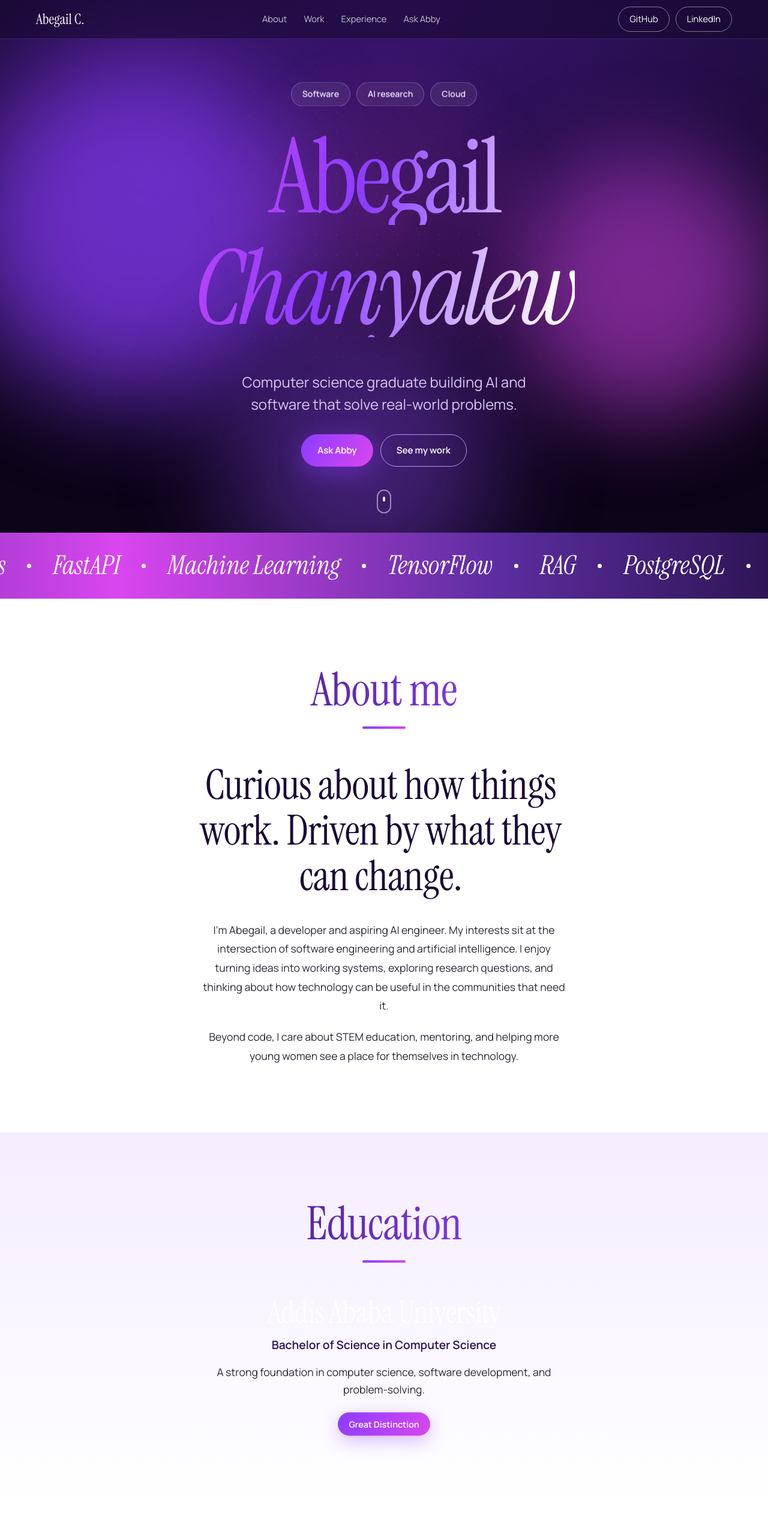
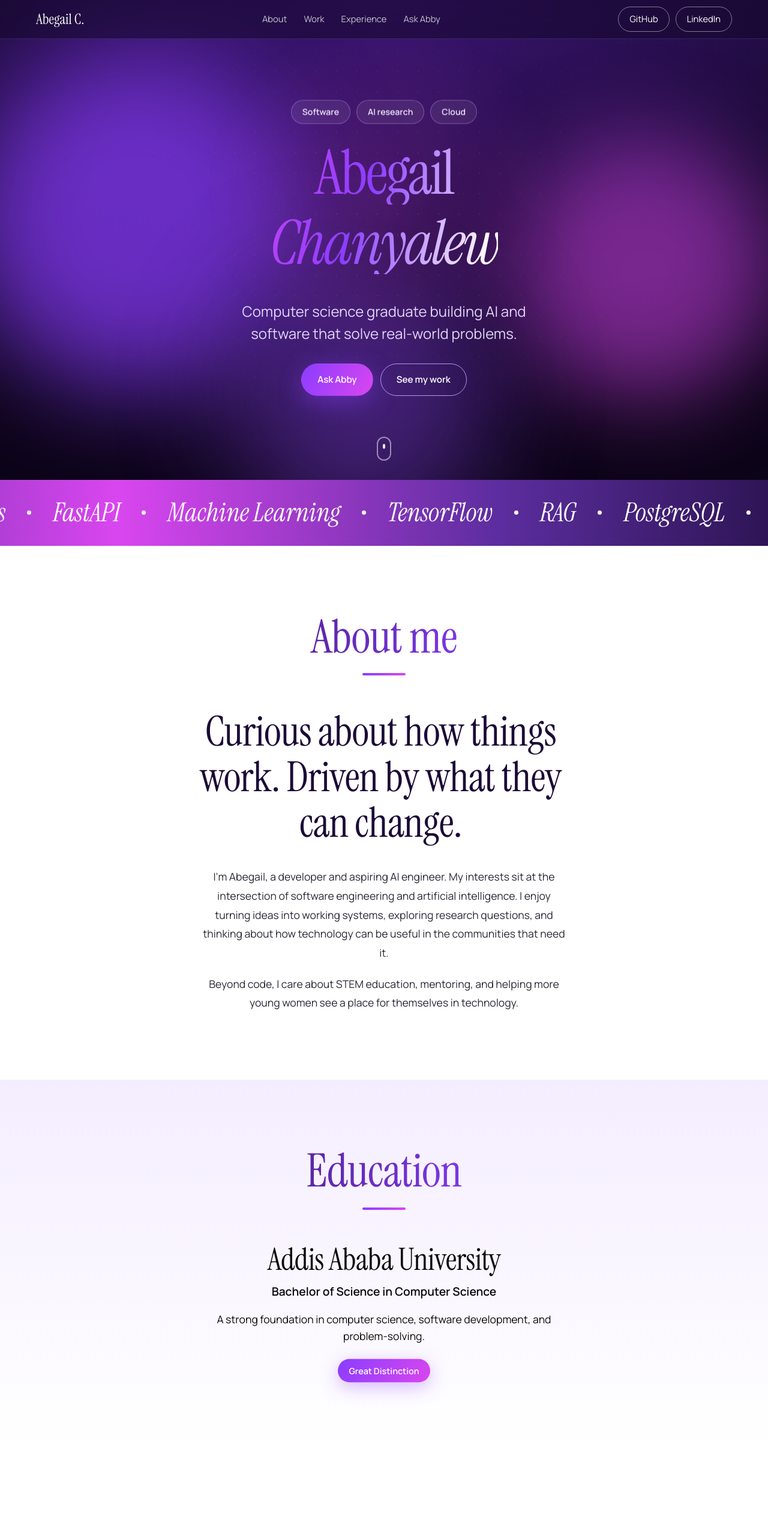
Before and after one commit to Abby966/Ai-research-assistant, a React app in the folder frontend/: page / in a window 1280 px wide. Shown: the top 2539 px of the page at 60% size. Built offline with nearby package versions, Linux system fonts and the light colour scheme; the HTML template or start-up script is replaced by a standard one.

Commit message:
Update App.css

```diff
--- a/frontend/src/App.css
+++ b/frontend/src/App.css
@@ -320,3 +320,43 @@ h1, h2, h3 { font-family: var(--serif); font-weight: 400; line-height: 1.05; let
   .masthead h1 .line > span { -webkit-text-fill-color: #fff; background: none; color: #fff; }
   .sheet-title h2::after { transform: scaleX(1); }
 }
+
+/* ==========================================================
+   V3 — guaranteed text contrast + smaller name
+   ========================================================== */
+body, .page { color: var(--black); }
+
+/* Light sections: dark text everywhere */
+.sheet.light h3, .sheet.wash h3,
+.sheet.light p, .sheet.wash p,
+.sheet.light strong, .sheet.wash strong { color: var(--black); }
+.sheet.light .lead, .sheet.wash .lead { color: var(--purple-deep); }
+.sheet .prose p, .sheet .work-intro, .sheet .education-note, .sheet .work-description { color: #2a2733; }
+.sheet .sheet-title p, .sheet .work-stack, .sheet .experience-detail { color: var(--muted); }
+.sheet .work-stack strong { color: var(--black); }
+.sheet .education-degree, .sheet .experience-kind { color: var(--purple-mid); }
+.sheet .work-group h3 { color: var(--violet); }
+.sheet .work-field, .sheet .education-honor { color: #fff; }
+.sheet .experience-entry:hover .experience-kind { color: #fff; }
+.sheet .work-item { color: var(--muted); }
+.sheet .work-item:hover, .sheet .work-item[aria-current="true"] { color: var(--violet); }
+.sheet .text-link { color: var(--violet); }
+.sheet .experience-entry h3 { color: var(--black); }
+.sheet .experience-role { color: var(--purple); }
+
+/* Dark Ask Abby section: light text everywhere */
+.sheet.dark h3, .sheet.dark strong, .sheet.dark p { color: #fff; }
+.sheet.dark .sheet-title p, .sheet.dark .assistant-top span,
+.sheet.dark .assistant-welcome > p, .sheet.dark .prompt-item small,
+.sheet.dark .chat-author, .sheet.dark .thinking, .sheet.dark .reset-chat { color: var(--lilac); }
+.sheet.dark .assistant-footnote { color: #b8a9d6; }
+.sheet.dark .chat-message.user p, .sheet.dark .chat-message.user p * { color: var(--purple-deep); }
+
+/* Hero stays light-on-dark */
+.masthead, .masthead h1, .masthead p { color: #fff; }
+.masthead .masthead-role { color: #e3d6fa; }
+
+/* Smaller name */
+.masthead h1 { font-size: clamp(2.6rem, 8vw, 6.4rem); line-height: 1; letter-spacing: -.035em; }
+.masthead h1 .line { padding-bottom: .14em; }
+.hero-chips { margin-bottom: 28px; }
```
